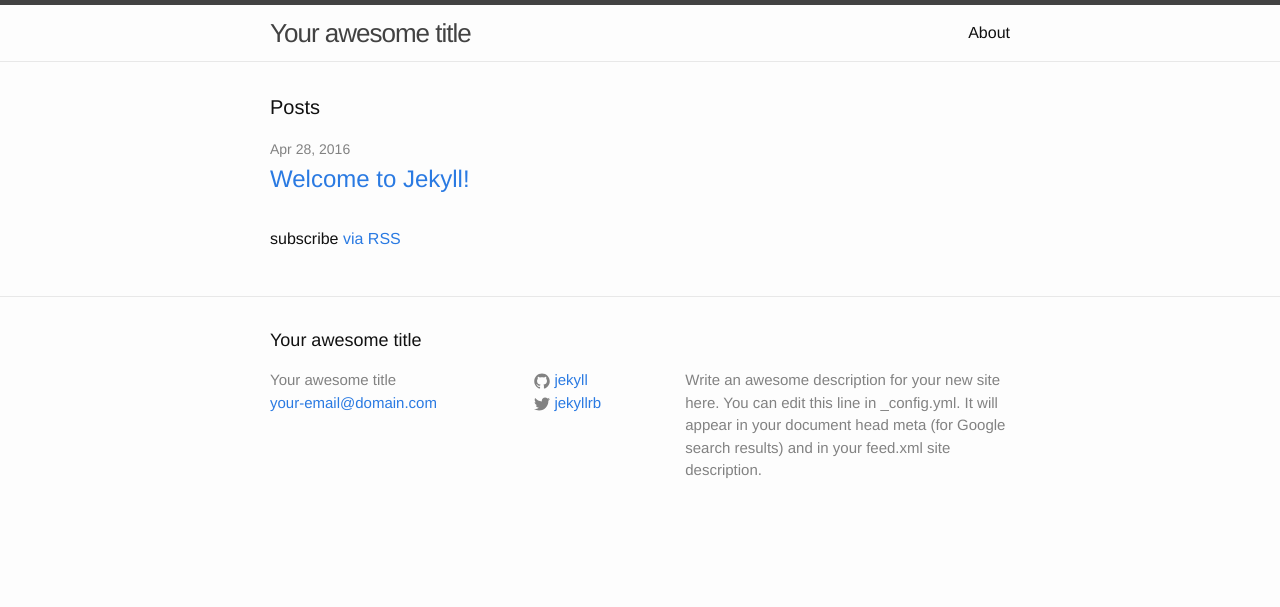
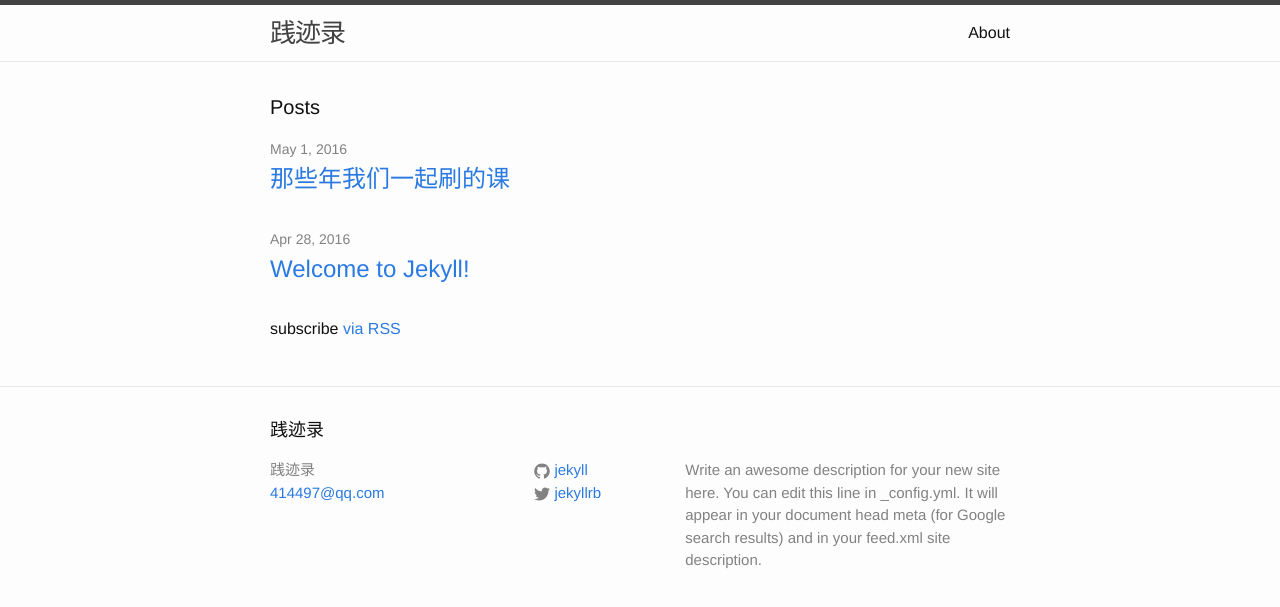
Before and after one commit to 28554010/28554010.github.io, a Jekyll site: the page built from index.html, in a window 1280 px wide. Shown: the top 607 px of the page. Built offline with Jekyll 4.4.1, drawn with Linux system fonts in a browser that asks for light colours; part of the change alters nothing that is shown.

Commit message:
add chaoxing shuake

```diff
--- a/_config.yml
+++ b/_config.yml
@@ -6,14 +6,14 @@
 # 'jekyll serve'. If you change this file, please restart the server process.
 
 # Site settings
-title: Your awesome title
-email: your-email@domain.com
+title: 践迹录
+email: 414497@qq.com
 description: > # this means to ignore newlines until "baseurl:"
   Write an awesome description for your new site here. You can edit this
   line in _config.yml. It will appear in your document head meta (for
   Google search results) and in your feed.xml site description.
 baseurl: "" # the subpath of your site, e.g. /blog
-url: "http://yourdomain.com" # the base hostname & protocol for your site
+url: "http://weisong.li" # the base hostname & protocol for your site
 twitter_username: jekyllrb
 github_username:  jekyll
 
--- /dev/null
+++ b/_posts/2016-05-01-chaoxing.markdown
@@ -0,0 +1,26 @@
+---
+layout: post
+title:  "那些年我们一起刷的课"
+date:   2016-05-01 23:15:34 +0800
+categories: jekyll update
+---
+
+这几年盛行网络教育。内容有选修课、继续教育等等，都要求必须观看完所有视频。这些课程质量一般都不高。授课者不是想着如何提高大家观看视频的兴趣，而是采取技术手段，让系统自动记录是否看完。企图强制大家看无聊的课程视频。其结果是很多人空开着浏览器，关掉声音，人做别的事。最后根本一分钟的视频都没看，还浪费不少电费。
+
+记录视频播放的手段都差不多：播放器每隔1分钟或者几十秒向服务器发送一个HTTP请求，附带上当前播放的视频，当前播放的时间，用户名等等。这就给我们提供了一个秒刷的办法：修改一下这个请求的当前播放时间，把它改为视频播放结束的时间。服务器收到后，就会认为你已经播放完整个视频。
+
+如何找到这个请求呢？只要打开Chrome浏览器的开发者工具，切换到“Network”选项卡，观察一下哪个请求每个1分钟左右重复出现。然后观察一下它的query string parameters，看看有没有名字为time之类的项目。
+
+![Chrome开发者工具]({{ site.url }}/assets/inspect.jpg)
+
+通常来说，找到了以后，只要右键复制为curl命令。修改代表当前播放时间的参数。粘贴到命令行执行就可以秒刷了。除非遇到下图这种有加密的情况。
+
+![查询串参数]({{ site.url }}/assets/querystringparas.png)
+
+遇到加密的情况，单纯修改时间没有用，服务器会判断出加密串与时间不对应，不接受你的播放记录。此时，需要先找到生成加密串的那段程序。这些程序肯定是在播放器的代码中。如果是flash播放器，只要把swf文件保存到我们的硬盘中。用ffdec反编译打开，查找一下，看看究竟加密串是在哪里产生的，然后修改一下程序，让它每次都发送视频播放完的记录给服务器。保存为新的swf文件。
+
+![反编译swf]({{ site.url }}/assets/ffdec.png)
+
+怎么用我们新编译的swf替换网页上原本的swf呢？这就需要用到fiddler代理。里面的AutoResponder选项卡可以让我们用本地的文件替换网页上的文件。用上我们修改后的播放器，每次一打开视频，网页就提示视频观看任务已经完成！
+
+![替换swf]({{ site.url }}/assets/fiddler.png)
```
Also changed, not shown: assets/ffdec.png (added), assets/fiddler.png (added), assets/inspect.png (added), assets/querystringparas.png (added).
